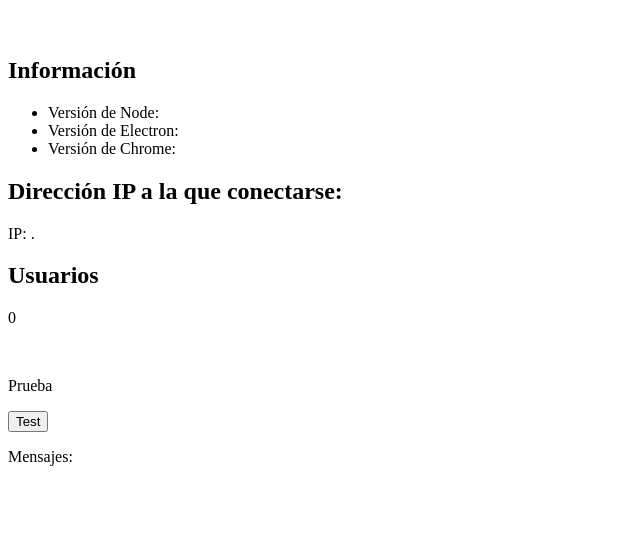
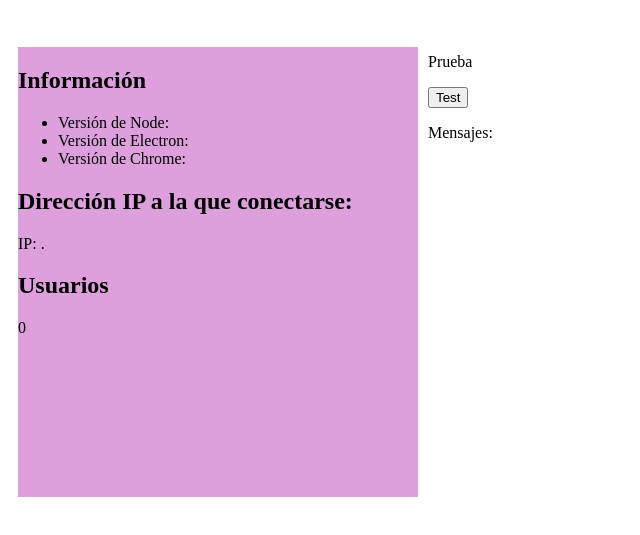
Before and after one commit to LourdesLozano/LTAW-Practicas, an Electron app: page P4/index.html in a window 800 px wide. Shown: the part 61-596 px from the top of the page, without its empty margins (0-640 px from the left). Drawn offline with Linux system fonts and the light colour scheme; no server answers.

Commit message:
añado alfo de estilo

```diff
--- a/P4/index.css
+++ b/P4/index.css
@@ -1,10 +1,10 @@
 
 
 
-#izquierda{
+#Izquierda{
     float: left;
     width: 400px;
-    height: 600px;
+    height: 450px;
     margin: 10px;
     background-color: plum;
 }
```
